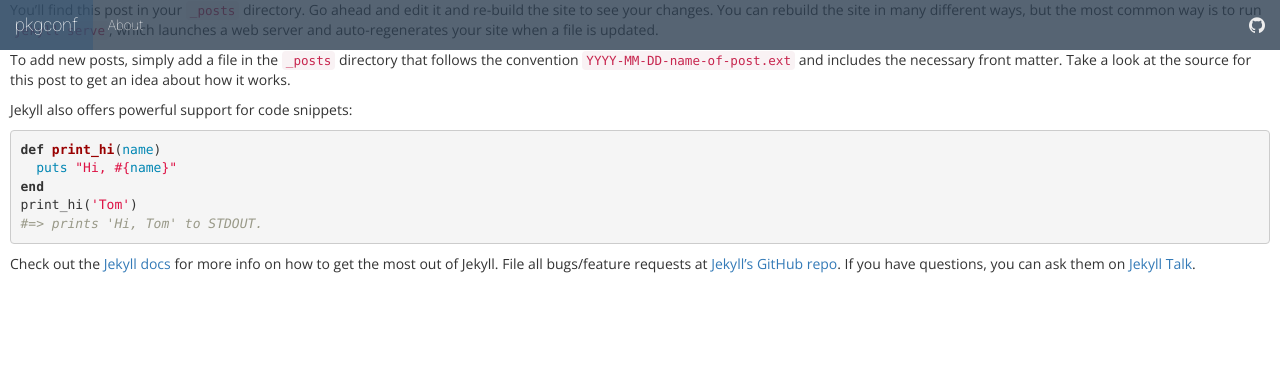
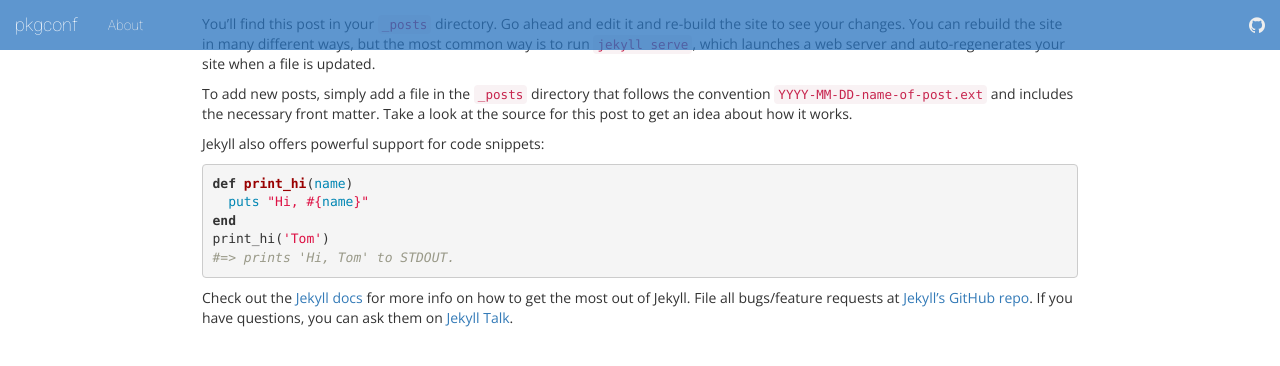
Before and after one commit to pkgconf/pkgconf.github.io, a Jekyll site: the page built from _posts/2016-12-31-welcome-to-jekyll.markdown, in a window 1280 px wide. Shown: the top 366 px of the page. Built offline with Jekyll 4.4.1, drawn with Linux system fonts in a browser that asks for light colours; nearby versions of some CDN libraries.

Commit message:
theme basically done

```diff
--- a/css/theme.css
+++ b/css/theme.css
@@ -1,14 +1,9 @@
 .navbar-default {
-  background: rgba(44, 62, 80, 0.8) !important;
+  background: rgba(40, 115, 191, 0.75) !important;
   border: 0 !important;
   border-radius: 0 !important;
   font-family: Roboto;
   font-weight: 100;
-}
-
-.navbar-default .navbar-header {
-  background: rgba(53, 86, 119, 0.5) !important;
-  color: #eee;
 }
 
 .navbar-default .navbar-brand {
@@ -69,3 +64,45 @@
 .container-heading {
   margin-top: 4em !important;
 }
+
+.main-lead {
+  padding: 5em 6em;
+  color: #fff;
+  text-align: center;
+  background-color: #337ab7;
+  background-image: linear-gradient(120deg, #155799, #337ab7);
+  font-family: Roboto;
+}
+
+.btn {
+  display: inline-block;
+  margin-bottom: 1em;
+  color: rgba(255, 255, 255, 0.7);
+  background-color: rgba(255, 255, 255, 0.08);
+  border-color: rgba(255, 255, 255, 0.2);
+  border-style: solid;
+  border-width: 1px;
+  border-radius: 0.3em;
+  transition: color 0.2s, background-color 0.2s, border-color 0.2s;
+}
+
+.btn:hover {
+  color: rgba(255, 255, 255, 0.8);
+  text-decoration: none;
+  background-color: rgba(255, 255, 255, 0.2);
+  border-color: rgba(255, 255, 255, 0.3);
+}
+
+.btn + .btn {
+  margin-left: 1em;
+}
+
+.main-lead > h1 {
+  margin-bottom: 1em;
+}
+
+.content {
+  max-width: 64em;
+  margin: auto;
+  margin-top: 1em;
+}
```
Also changed, not shown: index.md (+3 -3 lines).
